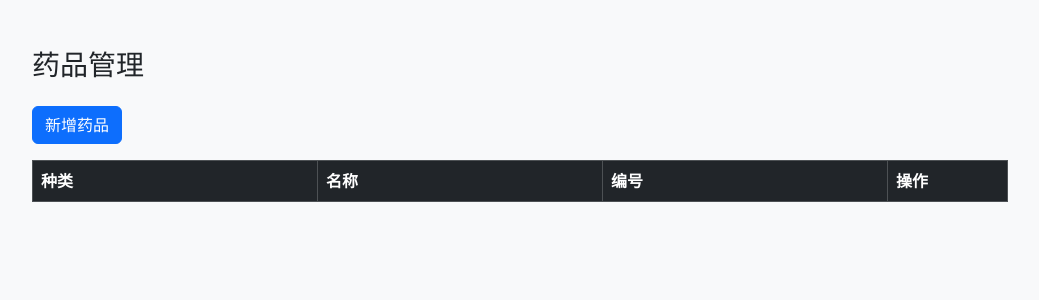
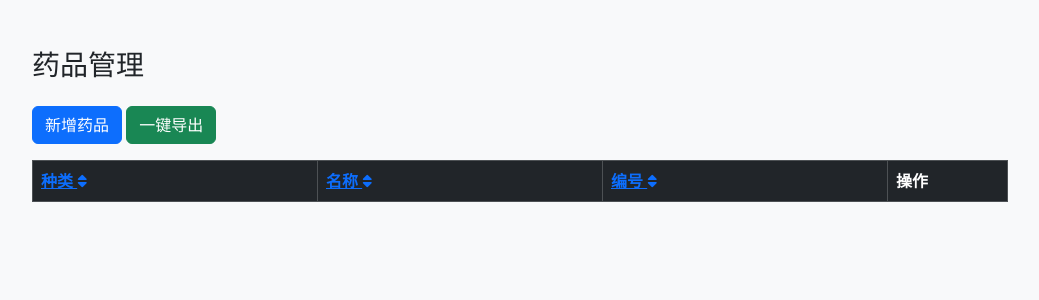
Before and after one commit to csj007/mago, a Django app: template accounts/templates/accounts/list.html in a window 1280 px wide. Shown: the top 300 px of the page, without its empty margins (120-1159 px from the left). Run offline with Django 3.2, Linux system fonts and the light colour scheme; the template is opened without the code that fills it, so the values that code supplies are empty.

Commit message:
Update list.html

```diff
--- a/accounts/templates/accounts/list.html
+++ b/accounts/templates/accounts/list.html
@@ -1,18 +1,33 @@
 <!-- accounts/templates/accounts/list.html -->
 {% extends "base.html" %}
-
+{% load static %}
 {% block title %}药品管理 - 列表{% endblock %}
-
 {% block content %}
     <h3 class="mb-4">药品管理</h3>
     <a href="{% url 'add_medicine' %}" class="btn btn-primary mb-3">新增药品</a>
+    <a href="{% url 'export_medicine' %}" class="btn btn-success mb-3">一键导出</a>
 
     <table class="table table-bordered table-hover">
         <thead class="table-dark">
             <tr>
-                <th scope="col">种类</th>
-                <th scope="col">名称</th>
-                <th scope="col">编号</th>
+                <th scope="col">
+                    <a href="?order_by=type{{ sort_arrow }}">
+                        种类
+                        <i class="fas fa-sort{% if order_by == 'type' %}{{ sort_icon %}{% endif %}"></i>
+                    </a>
+                </th>
+                <th scope="col">
+                    <a href="?order_by=name{{ sort_arrow }}">
+                        名称
+                        <i class="fas fa-sort{% if order_by == 'name' %}{{ sort_icon %}{% endif %}"></i>
+                    </a>
+                </th>
+                <th scope="col">
+                    <a href="?order_by=code{{ sort_arrow }}">
+                        编号
+                        <i class="fas fa-sort{% if order_by == 'code' %}{{ sort_icon %}{% endif %}"></i>
+                    </a>
+                </th>
                 <th scope="col" style="width: 120px;">操作</th>
             </tr>
         </thead>
@@ -35,4 +50,7 @@
             {% endfor %}
         </tbody>
     </table>
+
+    <!-- Font Awesome 图标库 -->
+    <link rel="stylesheet" href="https://cdnjs.cloudflare.com/ajax/libs/font-awesome/5.15.4/css/all.min.css">
 {% endblock %}
```
